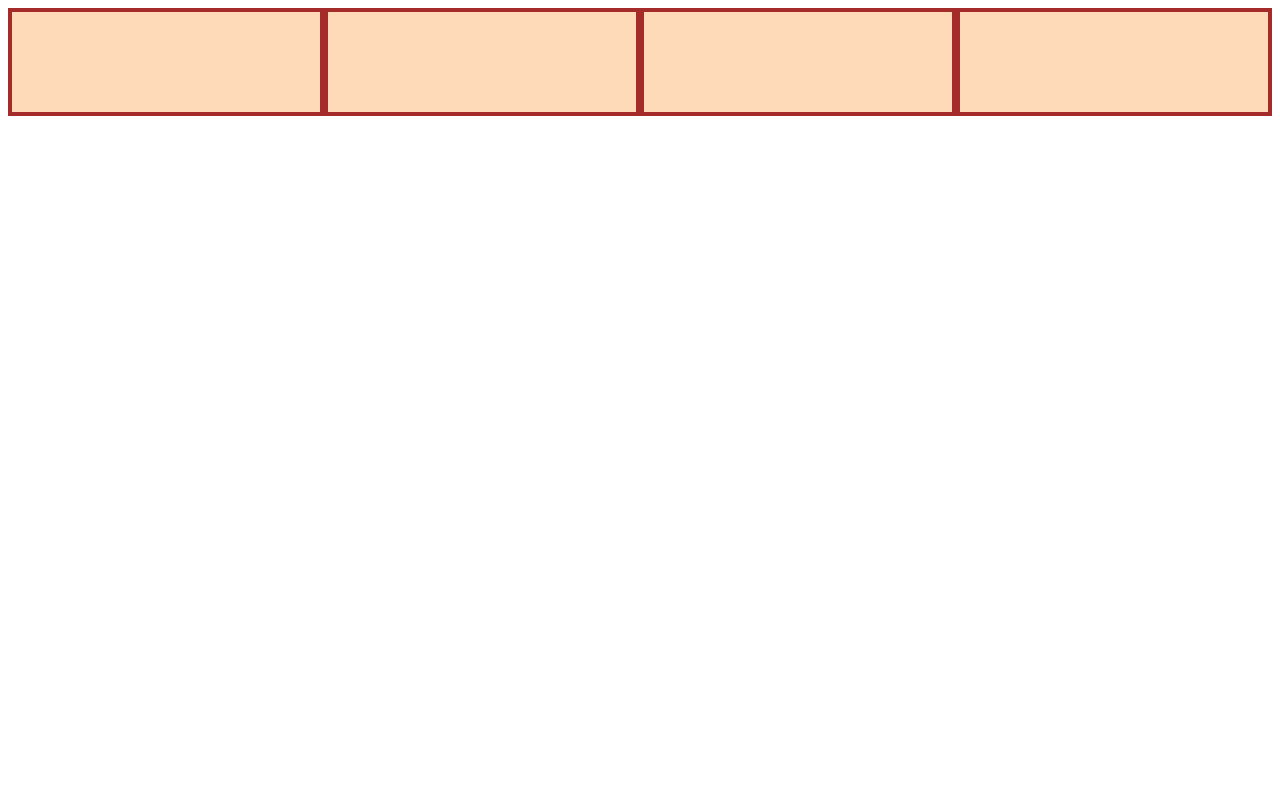
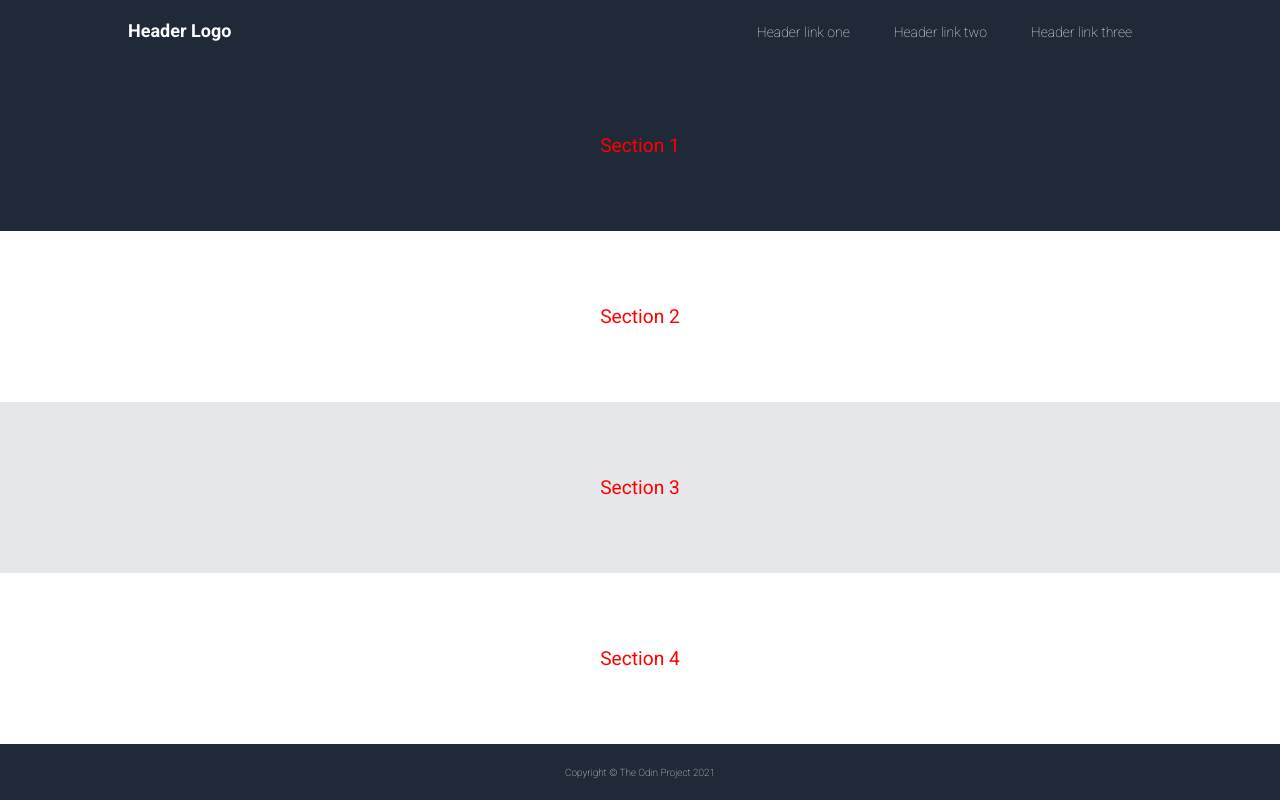
Before and after one commit to michaelkilonzo/landing-page, a plain HTML site: page index.html in a window 1280 px wide. Drawn offline with Linux system fonts and the light colour scheme.

Commit message:
Added basic flexbox structure and header

```diff
--- a/index.html
+++ b/index.html
@@ -3,16 +3,29 @@
 <head>
     <meta charset="UTF-8">
     <meta name="viewport" content="width=device-width, initial-scale=1.0">
+    <link href="https://fonts.googleapis.com/css2?family=Roboto:ital,wght@0,100;0,300;0,400;0,500;0,700;0,900;1,100;1,300;1,400;1,500;1,700;1,900&display=swap" rel="stylesheet">
     <link rel="stylesheet" href="styles.css">
     <title>Landing Page</title>
 </head>
 <body>
-    <div class="flex-container">
-        <div class="one"></div>
-        <div class="two"></div>
-        <div class="three"></div>
-        <div class="four"></div>
+    <header>
+        <p>Header Logo</p>
+        <nav>
+            <ul class="nav_links">
+                <li><a href="google.ca"></a>Header link one</li>
+                <li><a href=""></a>Header link two</li>
+                <li><a href=""></a>Header link three</li>
+            </ul>
+        </nav>
+    </header>
+
+    <div class="container">
+        <section class="content" id="one">Section 1</section>
+        <section class="content" id="two">Section 2</section>
+        <section class="content" id="three">Section 3</section>
+        <section class="content" id="four">Section 4</section>
     </div>
-    <footer></footer>
+
+    <footer>Copyright © The Odin Project 2021</footer>
 </body>
 </html>
--- a/styles.css
+++ b/styles.css
@@ -1,11 +1,85 @@
-.flex-container {
+* {
+    margin: 0;
+    padding: 0;
+    box-sizing: border-box;
+    font-family: 'Roboto';
+}
+
+body {
     display: flex;
-  }
+    flex-direction: column;
+    min-height: 100vh;
+}
 
+header, footer {
+    background-color: #1F2937;
+    color: white;
+    height: 7vh;
+    display: flex;
+    align-items: center;
+    justify-content: space-between;
+}
 
-  .flex-container div {
-    background: peachpuff;
-    border: 4px solid brown;
-    height: 100px;
-    flex: 1;
-  }
+header {
+    padding: 30px 10%
+}
+
+header > p, li, a {
+    text-decoration: none;
+    font-size: 18px;
+    cursor: pointer;
+}
+
+header > p {
+    font-weight: bolder;
+}
+
+.nav_links {
+    list-style: none;
+}
+
+.nav_links > li {
+    display: inline-block;
+    padding: 0 20px;
+    font-weight: lighter;
+    font-size: 14px;
+}
+
+.nav_links > li:hover{
+    font-weight: normal;
+}
+
+footer {
+    font-size: 10px;
+    font-weight: Lighter;
+    justify-content: center;
+}
+
+.container {
+    flex: 1; /* Takes up remaining space between header and footer */
+    display: flex;
+    flex-direction: column; /* Stacks sections vertically */
+}
+
+/* Content sections styling */
+.content {
+    flex: 1; /* Allows each section to take up equal space */
+    display: flex;
+    align-items: center;
+    justify-content: center;
+    font-size: 1.2rem;
+    color: red;
+}
+
+/* Optional: Add distinct colors for each content section */
+#one { background-color: #1F2937;
+}
+
+#two { background-color: white;
+}
+
+#three { background-color: #E5E7EB;
+}
+
+#four { background-color: white;
+}
```
